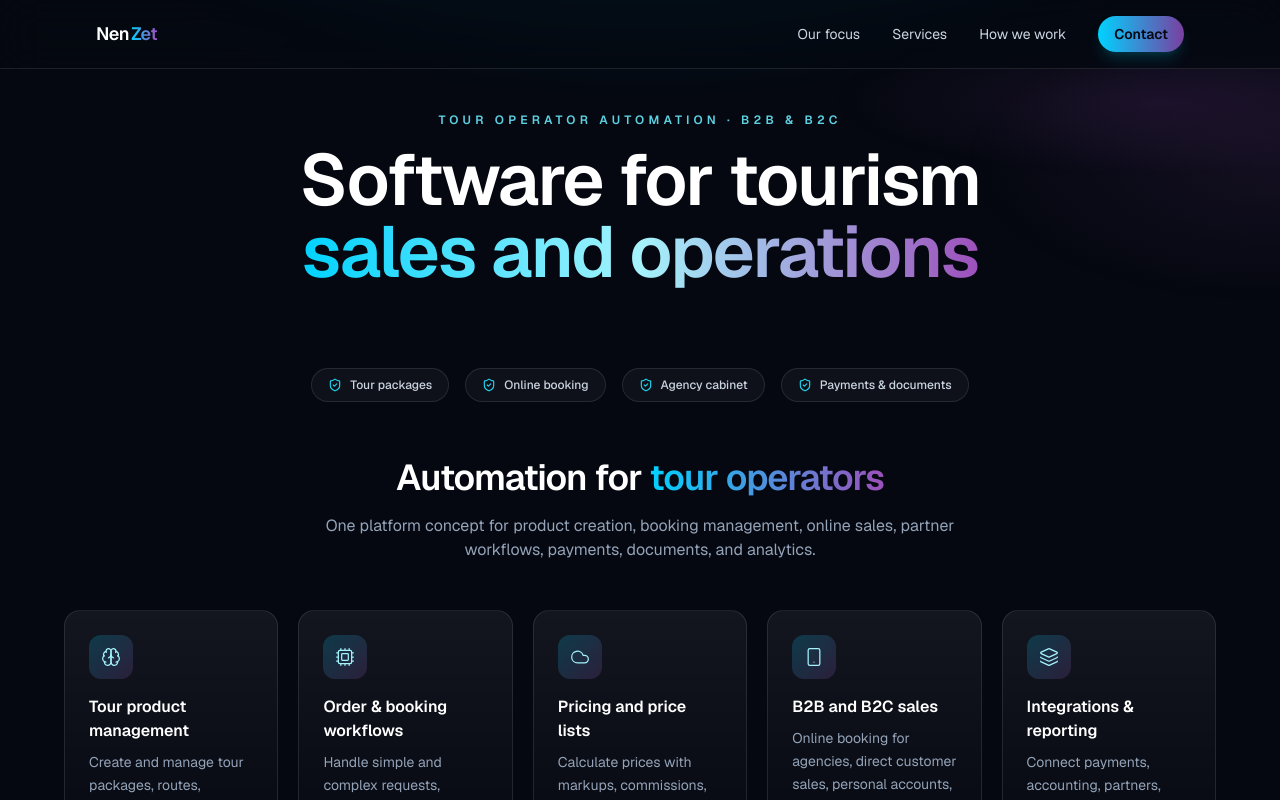
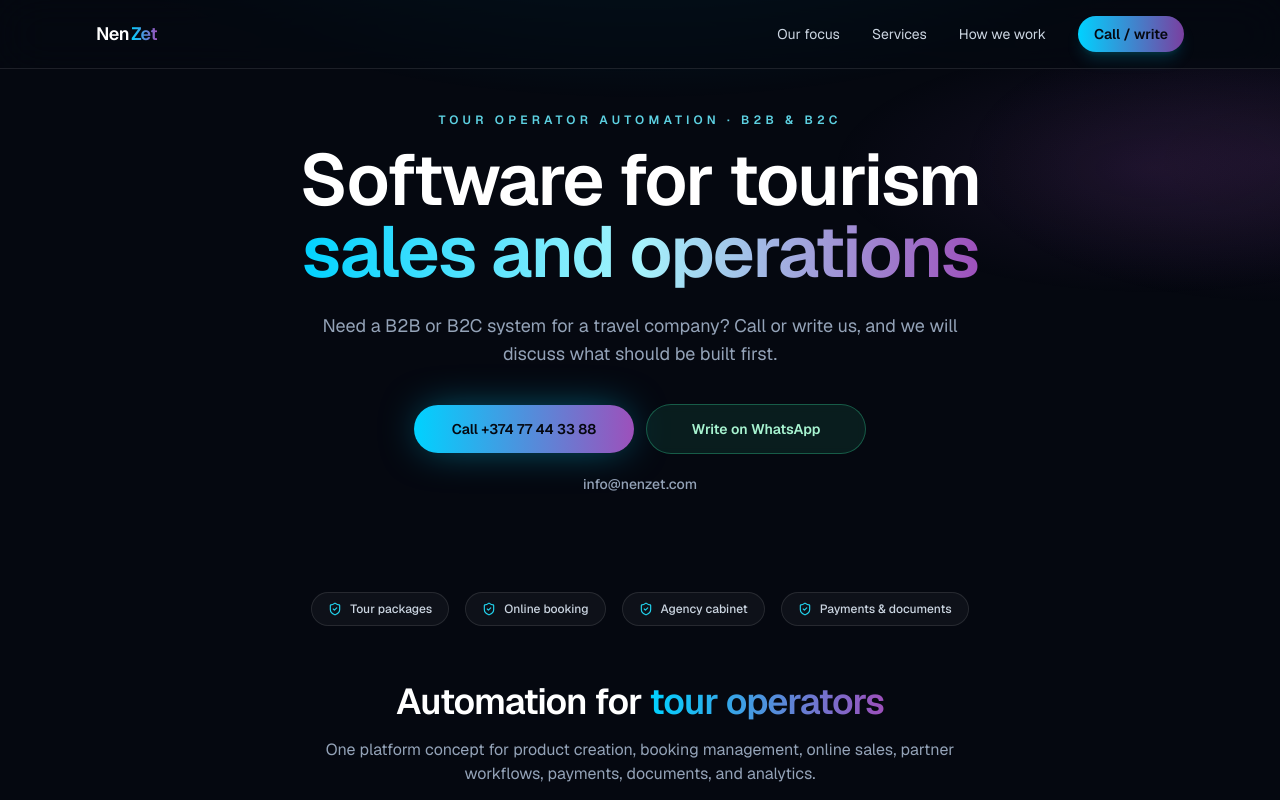
Before and after one commit to vahandeveloper/NenmarX_Front, a Next.js app: page / in a window 1280 px wide. Shown: the top 800 px of the page. Built offline with nearby package versions, Linux system fonts and the light colour scheme.

Commit message:
Enhance contact options across homepage components: updated Header and SiteFooter links to "Call / write," added contact details in Hero, and improved layout for better user engagement.

```diff
--- a/src/components/home/Header.tsx
+++ b/src/components/home/Header.tsx
@@ -41,7 +41,7 @@ export function Header() {
             href="#contact"
             className="rounded-full bg-gradient-to-r from-[#00D2FF] to-[#7a3fa0] px-4 py-2 text-sm font-semibold text-[#050810] shadow-lg shadow-cyan-500/20 transition hover:opacity-95"
           >
-            Contact
+            Call / write
           </a>
         </nav>
 
@@ -74,7 +74,7 @@ export function Header() {
               className="mt-2 rounded-full bg-gradient-to-r from-[#00D2FF] to-[#7a3fa0] px-4 py-3 text-center text-sm font-semibold text-[#050810]"
               onClick={() => setOpen(false)}
             >
-              Contact
+              Call / write
             </a>
           </div>
         </div>
--- a/src/components/home/Hero.tsx
+++ b/src/components/home/Hero.tsx
@@ -1,8 +1,13 @@
+const CONTACT_EMAIL = "info@nenzet.com";
+const CONTACT_PHONE_DISPLAY = "+374 77 44 33 88";
+const CONTACT_PHONE_HREF = "tel:+37477443388";
+const WHATSAPP_URL = "https://wa.me/37477443388";
+
 export function Hero() {
   return (
     <section
       id="top"
-      className="relative px-5 pb-10 pt-28 md:px-8 md:pb-12"
+      className="relative px-5 pb-12 pt-28 md:px-8 md:pb-16"
     >
       <div
         className="pointer-events-none absolute inset-0 bg-[radial-gradient(ellipse_90%_60%_at_50%_-20%,rgba(0,210,255,0.18),transparent_55%),radial-gradient(ellipse_50%_45%_at_90%_30%,rgba(157,80,187,0.12),transparent_50%)]"
@@ -18,6 +23,32 @@ export function Hero() {
             sales and operations
           </span>
         </h1>
+        <p className="mx-auto mt-6 max-w-2xl text-pretty text-base leading-relaxed text-slate-400 md:text-lg">
+          Need a B2B or B2C system for a travel company? Call or write us, and
+          we will discuss what should be built first.
+        </p>
+        <div className="mt-9 flex flex-col items-center justify-center gap-3 sm:flex-row">
+          <a
+            href={CONTACT_PHONE_HREF}
+            className="inline-flex min-w-[220px] items-center justify-center rounded-full bg-gradient-to-r from-[#00D2FF] to-[#9D50BB] px-7 py-3.5 text-sm font-semibold text-[#050810] shadow-[0_0_40px_-8px_rgba(0,210,255,0.55)] transition hover:brightness-110"
+          >
+            Call {CONTACT_PHONE_DISPLAY}
+          </a>
+          <a
+            href={WHATSAPP_URL}
+            target="_blank"
+            rel="noopener noreferrer"
+            className="inline-flex min-w-[220px] items-center justify-center rounded-full border border-emerald-400/35 bg-emerald-400/10 px-7 py-3.5 text-sm font-semibold text-emerald-200 backdrop-blur-sm transition hover:border-emerald-300/60 hover:bg-emerald-400/15"
+          >
+            Write on WhatsApp
+          </a>
+        </div>
+        <a
+          href={`mailto:${CONTACT_EMAIL}`}
+          className="mt-5 inline-flex text-sm font-medium text-slate-400 transition hover:text-cyan-300"
+        >
+          {CONTACT_EMAIL}
+        </a>
       </div>
     </section>
   );
--- a/src/components/home/SiteFooter.tsx
+++ b/src/components/home/SiteFooter.tsx
@@ -1,6 +1,8 @@
 import Link from "next/link";
 
 const CONTACT_EMAIL = "info@nenzet.com";
+const CONTACT_PHONE_DISPLAY = "+374 77 44 33 88";
+const CONTACT_PHONE_HREF = "tel:+37477443388";
 const WHATSAPP_E164 = "37477443388";
 const WHATSAPP_URL = `https://wa.me/${WHATSAPP_E164}`;
 
@@ -41,14 +43,20 @@ export function SiteFooter() {
               Nen<span className="text-cyan-400">Zet</span>
             </Link>
             <p className="mt-4 max-w-sm text-sm leading-relaxed text-slate-400">
-              B2B and B2C software for tour operators: products, bookings,
-              prices, payments, documents, integrations, and analytics.
+              B2B and B2C software for tour operators. Call or write us to
+              discuss your project.
             </p>
             <div className="mt-8 rounded-2xl border border-white/10 bg-white/[0.03] p-5">
               <p className="text-xs font-semibold uppercase tracking-wider text-slate-500">
-                Get in touch
+                Call or write us
               </p>
               <div className="mt-4 flex flex-col gap-4">
+                <a
+                  href={CONTACT_PHONE_HREF}
+                  className="text-xl font-semibold text-white transition hover:text-cyan-300"
+                >
+                  {CONTACT_PHONE_DISPLAY}
+                </a>
                 <a
                   href={`mailto:${CONTACT_EMAIL}`}
                   className="text-lg font-medium text-white transition hover:text-cyan-300"
@@ -74,7 +82,7 @@ export function SiteFooter() {
                       <path d="M17.472 14.382c-.297-.149-1.758-.867-2.03-.967-.273-.099-.471-.148-.67.15-.197.297-.767.966-.94 1.164-.173.199-.347.223-.644.075-.297-.15-1.255-.463-2.39-1.475-.883-.788-1.48-1.761-1.653-2.059-.173-.297-.018-.458.13-.606.134-.133.298-.347.446-.52.149-.174.198-.298.298-.497.099-.198.05-.371-.025-.52-.075-.149-.669-1.612-.916-2.207-.242-.579-.487-.5-.669-.51-.173-.008-.371-.01-.57-.01-.198 0-.52.074-.792.372-.272.297-1.04 1.016-1.04 2.479 0 1.462 1.065 2.875 1.213 3.074.149.198 2.096 3.2 5.077 4.487.709.306 1.262.489 1.694.625.712.227 1.36.195 1.871.118.571-.085 1.758-.719 2.006-1.413.248-.694.248-1.289.173-1.413-.074-.124-.272-.198-.57-.347m-5.421 7.403h-.004a9.87 9.87 0 01-5.031-1.378l-.361-.214-3.741.982.998-3.648-.235-.374a9.86 9.86 0 01-1.51-5.26c.001-5.45 4.436-9.884 9.888-9.884 2.64 0 5.122 1.03 6.988 2.898a9.825 9.825 0 012.893 6.994c-.003 5.45-4.435 9.884-9.885 9.884m8.413-18.297A11.815 11.815 0 0012.05 0C5.495 0 .16 5.335.157 11.892c0 2.096.547 4.142 1.588 5.945L.057 24l6.305-1.654a11.882 11.882 0 005.683 1.448h.005c6.554 0 11.89-5.335 11.893-11.893a11.821 11.821 0 00-3.48-8.413z" />
                     </svg>
                   </span>
-                  WhatsApp · +374 77 44 33 88
+                  WhatsApp · {CONTACT_PHONE_DISPLAY}
                 </a>
               </div>
             </div>
```
